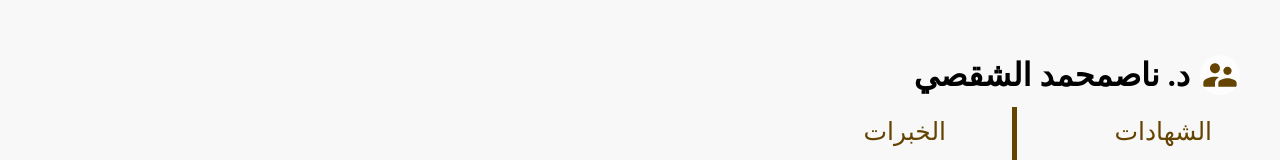
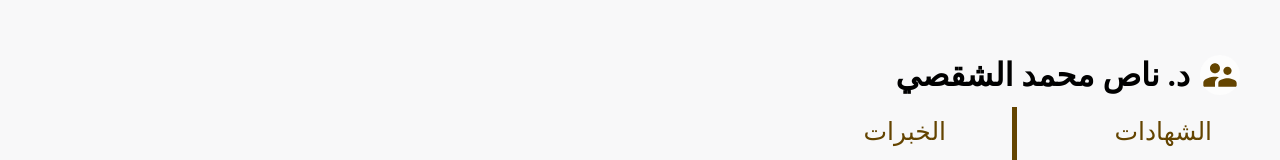
Before and after one commit to Alshaqsi136/next, a Next.js app: page /lessons in a window 1280 px wide. Shown: the part 962-1122 px from the top of the page. Built offline with nearby package versions, Linux system fonts and the light colour scheme; a web font is replaced by a local one.

Commit message:
Update imgShow.js

```diff
--- a/app/lessons/imgShow.js
+++ b/app/lessons/imgShow.js
@@ -15,7 +15,7 @@ return <div id="imgShow1">
           transform: isInView ? "none" : "translateX(100px)",
           opacity: isInView ? 1 : 0,
           transition: "all 0.9s cubic-bezier(0.17, 0.55, 0.55, 1) 0.5s"
-        }}><h1> د.  ناصمحمد الشقصي</h1>< SupervisorAccountIcon id="spIcon"/></div>
+        }}><h1> د.  ناص محمد الشقصي</h1>< SupervisorAccountIcon id="spIcon"/></div>
     <div id="expLesson">
         <ul id="cerifi1"  ref={ref } style={{
           transform: isInView ? "none" : "translateY(-100px)",
```
